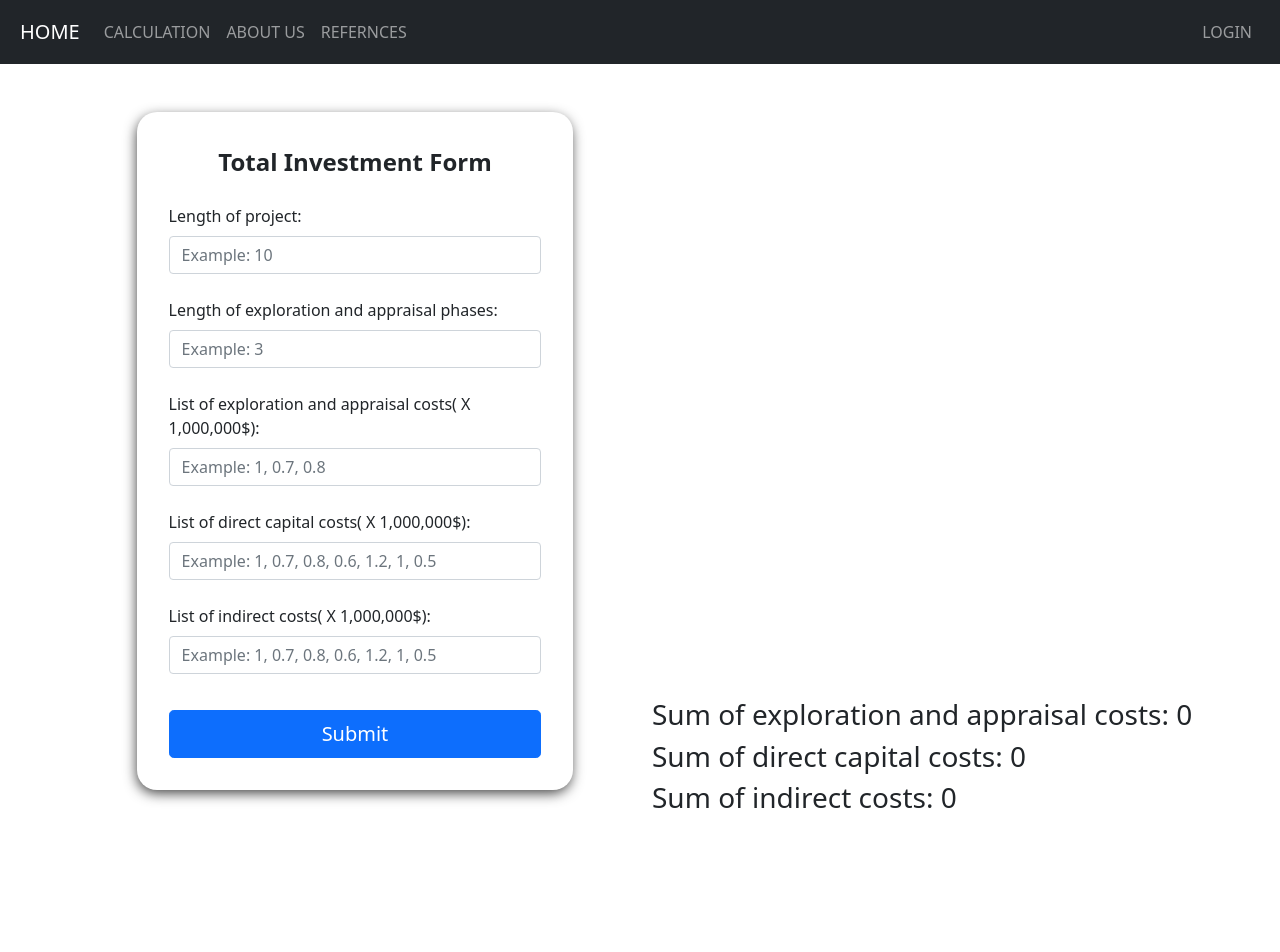
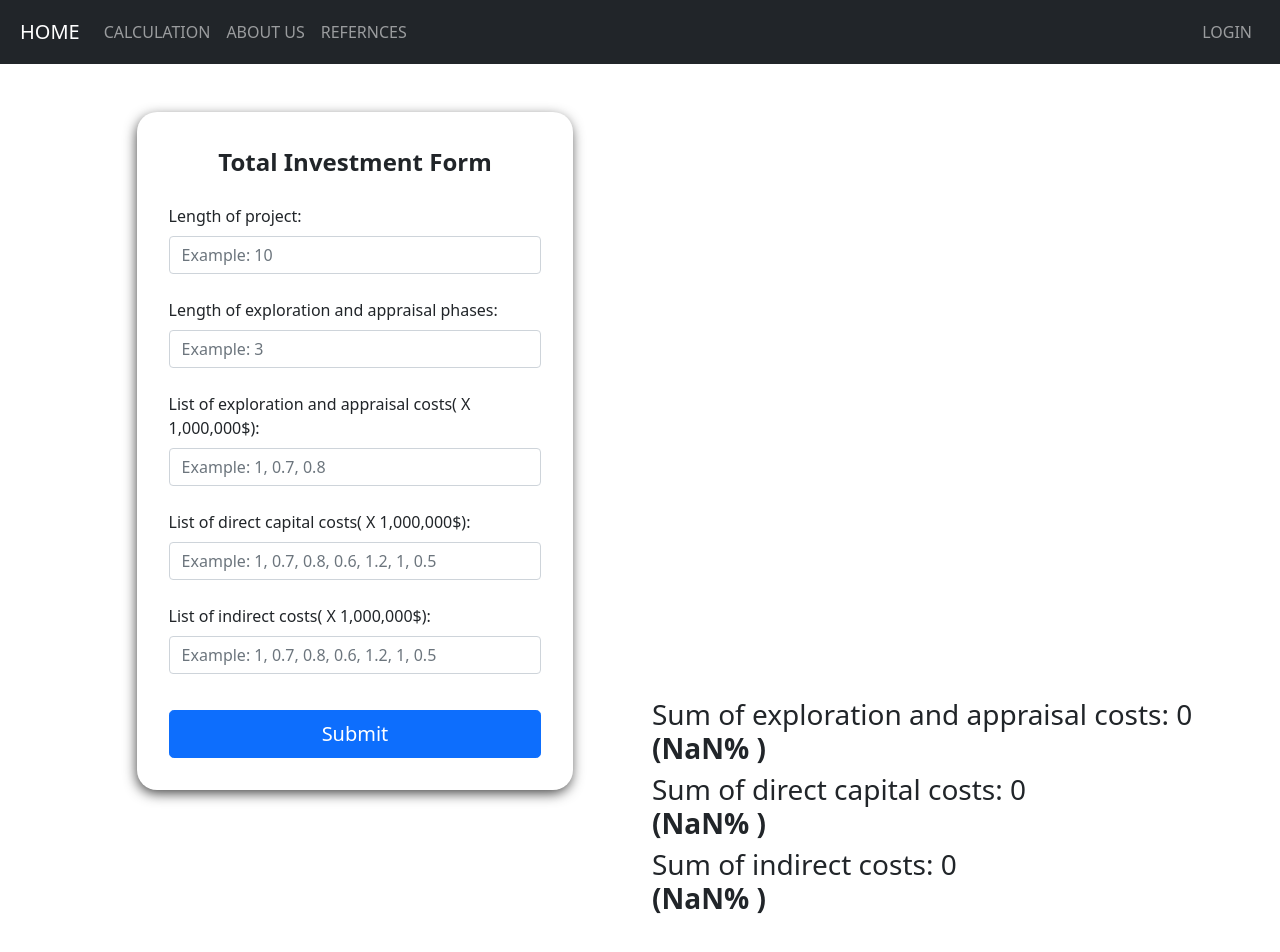
Before and after one commit to MohammadJavad-Alghosi78/bachelor-project, a Next.js app: page /calculation/total-investment in a window 1280 px wide. Shown: the top 952 px of the page. Before the commit the page ends 855 px from the top, so only its background shows below. Built offline with nearby package versions, Linux system fonts and the light colour scheme.

Commit message:
add percent to calculation

```diff
--- a/components/Calculations/Total-investment/index.jsx
+++ b/components/Calculations/Total-investment/index.jsx
@@ -181,9 +181,45 @@ const TotalInvestmentForm = () => {
             margin: "32px 0",
           }}
         >
-          <h3>Sum of exploration and appraisal costs: {finalExpAppCosts}</h3>
-          <h3>Sum of direct capital costs: {finalDirectCapitalCast}</h3>
-          <h3>Sum of indirect costs: {finalIndirectCostsList}</h3>
+          <h3>
+            Sum of exploration and appraisal costs: {finalExpAppCosts}
+            <span style={{ fontWeight: "bold", display: "block" }}>
+              (
+              {(finalExpAppCosts * 100) /
+                (
+                  finalExpAppCosts +
+                  finalDirectCapitalCast +
+                  finalIndirectCostsList
+                ).toFixed(2)}
+              % )
+            </span>
+          </h3>
+          <h3>
+            Sum of direct capital costs: {finalDirectCapitalCast}
+            <span style={{ fontWeight: "bold", display: "block" }}>
+              (
+              {(finalDirectCapitalCast * 100) /
+                (
+                  finalExpAppCosts +
+                  finalDirectCapitalCast +
+                  finalIndirectCostsList
+                ).toFixed(2)}
+              % )
+            </span>
+          </h3>
+          <h3>
+            Sum of indirect costs: {finalIndirectCostsList}
+            <span style={{ fontWeight: "bold", display: "block" }}>
+              (
+              {(finalIndirectCostsList * 100) /
+                (
+                  finalExpAppCosts +
+                  finalDirectCapitalCast +
+                  finalIndirectCostsList
+                ).toFixed(2)}
+              % )
+            </span>
+          </h3>
         </div>
       </Col>
     </Row>
```
